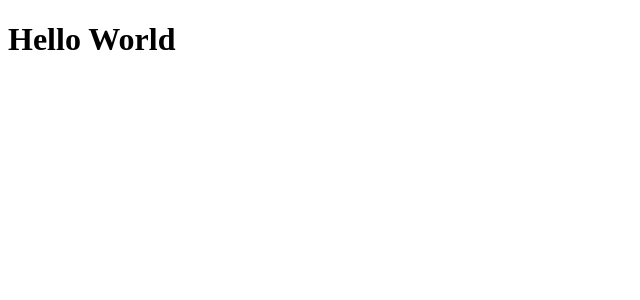
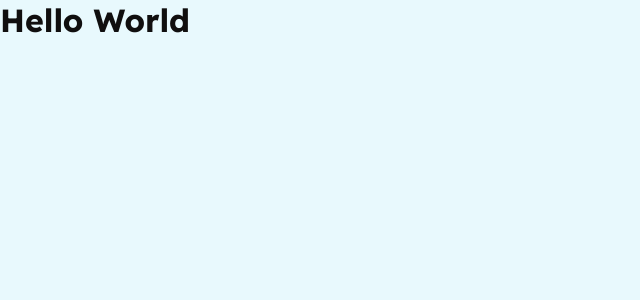
Before and after one commit to BayuDC/quiz, a Svelte app in the folder web/: page / in a window 1280 px wide. Shown: the top 300 px of the page, without its empty margins (0-640 px from the left). Built offline with nearby package versions, Linux system fonts and the light colour scheme.

Commit message:
chore: style preparation

```diff
--- a/web/index.html
+++ b/web/index.html
@@ -6,6 +6,10 @@
   <meta http-equiv="X-UA-Compatible" content="IE=edge" />
   <meta name="viewport" content="width=device-width, initial-scale=1.0" />
   <link rel="icon" type="image/svg+xml" href="/vite.svg" />
+  <link rel="preconnect" href="https://fonts.googleapis.com">
+  <link rel="preconnect" href="https://fonts.gstatic.com" crossorigin>
+  <link href="https://fonts.googleapis.com/css2?family=Lexend:wght@400;500;600;700&display=swap" rel="stylesheet">
+  <link rel="stylesheet" href="/src/main.scss">
   <title>TheQuiz</title>
 </head>
 
--- a/web/package.json
+++ b/web/package.json
@@ -9,6 +9,7 @@
   },
   "devDependencies": {
     "@sveltejs/vite-plugin-svelte": "^1.0.1",
+    "sass": "^1.54.3",
     "svelte": "^3.49.0",
     "vite": "^3.0.0"
   }
--- /dev/null
+++ b/web/src/main.scss
@@ -0,0 +1,25 @@
+@import './styles/mixin';
+@import './styles/variable';
+
+* {
+    margin: 0;
+    padding: 0;
+}
+
+body {
+    font-family: 'Lexend', sans-serif;
+    color: $black;
+    background: $white;
+}
+
+a {
+    text-decoration: none;
+}
+ul {
+    list-style: none;
+}
+
+button,
+input {
+    display: block;
+}
--- /dev/null
+++ b/web/src/styles/_mixin.scss
@@ -0,0 +1,10 @@
+@mixin mobile {
+    @media screen and (max-width: 576px) {
+        @content;
+    }
+}
+@mixin tablet {
+    @media screen and (max-width: 768px) {
+        @content;
+    }
+}
--- /dev/null
+++ b/web/src/styles/_variable.scss
@@ -0,0 +1,3 @@
+$black: #100f0f;
+$white: #e8f9fd;
+$pink: #ff0063;
--- a/web/vite.config.js
+++ b/web/vite.config.js
@@ -1,7 +1,17 @@
-import { defineConfig } from 'vite'
-import { svelte } from '@sveltejs/vite-plugin-svelte'
+import { defineConfig } from 'vite';
+import { svelte } from '@sveltejs/vite-plugin-svelte';
 
 // https://vitejs.dev/config/
 export default defineConfig({
-  plugins: [svelte()]
-})
+    plugins: [svelte()],
+    css: {
+        preprocessorOptions: {
+            scss: {
+                additionalData: `
+                    @import './styles/mixin';
+                    @import './styles/variable';
+                `,
+            },
+        },
+    },
+});
```
Also changed, not shown: 1 other file (tests, documents, lock files or other folders).
